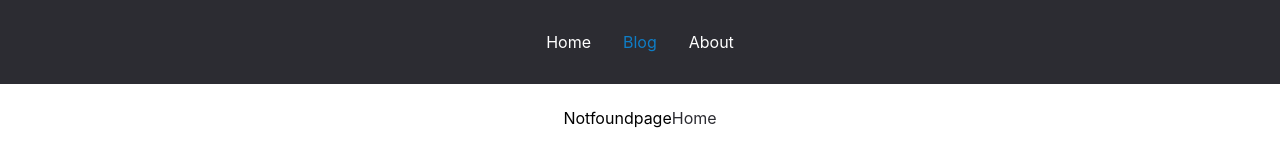
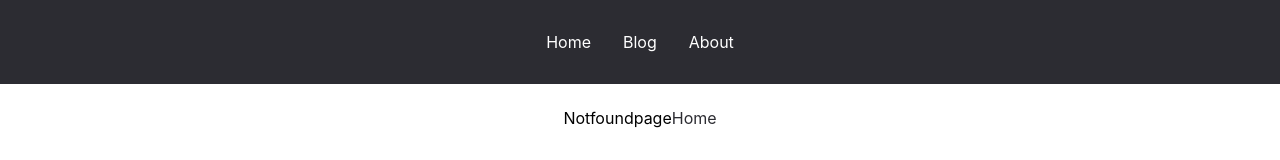
Before and after one commit to ainurabdenova/React-Router, a React (Create React App) app: page /posts/1 in a window 1280 px wide. Shown: the top 160 px of the page. Built offline with nearby package versions, Linux system fonts and the light colour scheme.

Commit message:
useMatch and props

```diff
--- /dev/null
+++ b/src/components/CustomLink.jsx
@@ -0,0 +1,22 @@
+
+import { Link, useMatch } from 'react-router-dom'
+import React from 'react'
+
+export const CustomLink = ({ children, to, ...props }) => {
+
+    const match = useMatch(to, children)
+    console.log(match);
+    console.log(children)
+
+    return (
+        <Link
+            to={to}
+            style={{
+                color: match ? 'var(--color-active)' : 'white',
+            }}
+            {...props}
+        >
+            {children}
+        </Link>
+    )
+}
--- a/src/components/Layout.jsx
+++ b/src/components/Layout.jsx
@@ -1,5 +1,6 @@
-import { NavLink, Outlet } from 'react-router-dom'
+import { Outlet } from 'react-router-dom'
 import React from 'react'
+import { CustomLink } from './CustomLink';
 
 const setActive = ({ isActive }) => isActive ? 'active-link' : '';
 
@@ -9,15 +10,15 @@
     return (
         <div>
             <header>
-                <NavLink to='/' className={setActive}>Home</NavLink>
-                <NavLink to='/posts' className={setActive}>Blog</NavLink>
-                <NavLink to='/about' className={setActive}>About</NavLink>
+                <CustomLink to='/' >Home</CustomLink>
+                <CustomLink to='/posts' >Blog</CustomLink>
+                <CustomLink to='/about' >About</CustomLink>
             </header>
             <main className='container'>
                 <Outlet />
             </main>
 
             <footer className='container'>2022</footer>
-        </div>
+        </div >
     )
 }
--- a/src/index.js
+++ b/src/index.js
@@ -5,7 +5,9 @@
 
 const root = ReactDOM.createRoot(document.getElementById('root'));
 root.render(
-  <React.StrictMode>
+  <>
     <App />
-  </React.StrictMode>
+  </>
+
+
 );
```
